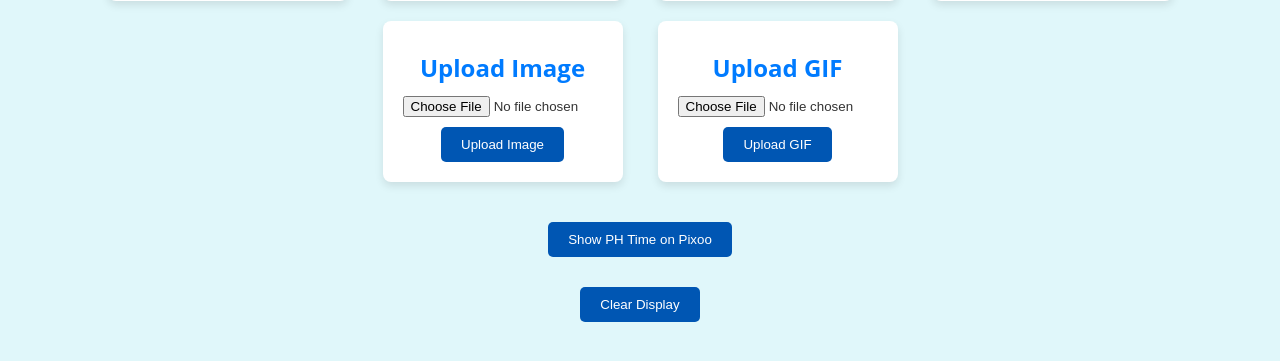
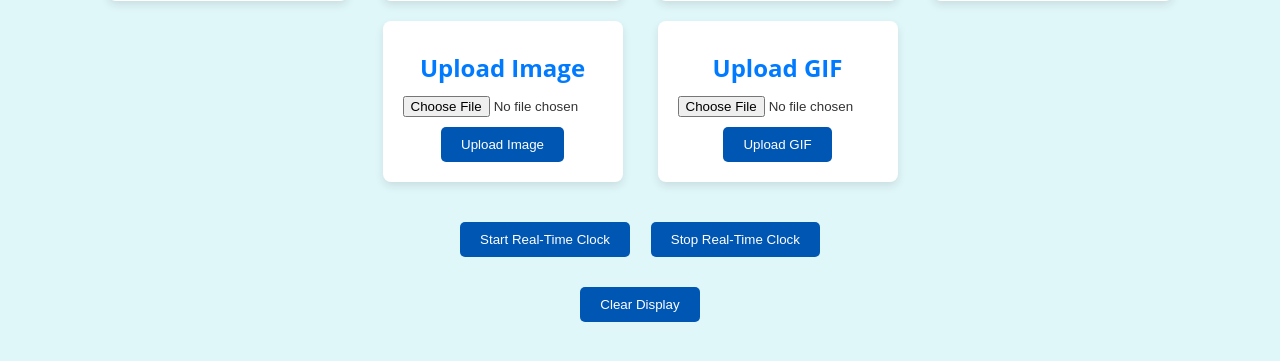
Before and after one commit to 13Joro/CPD, a Flask app: page / in a window 1280 px wide. Shown: the part 386-747 px from the top of the page. Run offline with Flask 3, Linux system fonts and the light colour scheme.

Commit message:
alreeady fixed real time update (12th commit)

```diff
--- a/app.py
+++ b/app.py
@@ -1,53 +1,34 @@
-import datetime
 import os
 import time
 import threading
+from datetime import datetime, timedelta
 from flask import Flask, render_template, request, jsonify
 from dotenv import load_dotenv
 from pixoo import Pixoo
 from PIL import Image, ImageDraw, ImageFont
-from datetime import datetime, timedelta
 
-
-# Load environment variables
 load_dotenv()
 
-# Configure Pixoo
 pixoo_host = os.getenv('PIXOO_HOST', '10.108.32.240')  # Replace with your Pixoo IP
 pixoo = Pixoo(pixoo_host)
 
 app = Flask(__name__)
 
-# Get the base directory
-BASE_DIR = os.path.dirname(os.path.abspath(__file__))
+time_running = False
+time_thread = None
 
-# Ensure directories exist for uploaded images and employee pictures
-os.makedirs(os.path.join(BASE_DIR, "static", "uploaded"), exist_ok=True)
-os.makedirs(os.path.join(BASE_DIR, "static", "employees"), exist_ok=True)
-
-# Path to the Cloudstaff logo
-LOGO_PATH = os.path.join(BASE_DIR, "static", "cloudstaff_logo.png")
-
-# Control variable for stopping GIF animation
+# Declare global variables for GIF processing
 gif_running = False
 gif_thread = None
 
-# Function to load pixel sprite from an image
 def load_pixel_sprite(img):
     img = img.convert("RGB")
     img = img.resize((64, 64))
-    pixels = []
-    for y in range(img.height):
-        row = []
-        for x in range(img.width):
-            row.append(img.getpixel((x, y)))
-        pixels.append(row)
-
+    pixels = [[img.getpixel((x, y)) for x in range(img.width)] for y in range(img.height)]
     return pixels
 
-# Function to clear the Pixoo display with a logo and message
 def clear_pixoo():
-    global gif_running
+    global gif_running, gif_thread
     gif_running = False  # Stop any running GIF
     if gif_thread is not None:
         gif_thread.join()  # Wait for the GIF thread to finish
@@ -55,18 +36,16 @@ def clear_pixoo():
     img = Image.new('RGB', (64, 64), color=(128, 128, 128))  # Gray background for visibility
     draw = ImageDraw.Draw(img)
 
-    # Load and place the Cloudstaff logo
+    # Ensure the existence of LOGO_PATH
+    LOGO_PATH = os.path.join(os.getcwd(), "static", "cloudstaff_logo.png")
     if os.path.exists(LOGO_PATH):
         logo = Image.open(LOGO_PATH).convert("RGB").resize((32, 32))
         img.paste(logo, (16, 5))
 
-    # Use the default font for text
     default_font = ImageFont.load_default()
     text = "No image"
-
-    # Calculate text size and placement
     w, h = draw.textbbox((0, 0), text, font=default_font)[2:]
-    draw.text(((64 - w) // 2, 40), text, font=default_font, fill=(255, 255, 255))  # Position text below the logo
+    draw.text(((64 - w) // 2, 40), text, font=default_font, fill=(255, 255, 255))
 
     # Send background image to Pixoo
     pixels = load_pixel_sprite(img)
@@ -86,6 +65,7 @@ def clear_display():
     return jsonify({"status": "success", "message": "Display cleared and ready for new images."})
 
 def handle_image_upload(file, extension):
+    BASE_DIR = os.path.dirname(os.path.abspath(__file__))  # Ensure BASE_DIR is defined
     uploaded_image_path = os.path.join(BASE_DIR, "static", "uploaded", f"uploaded_image.{extension}")
     file.save(uploaded_image_path)
 
@@ -116,18 +96,17 @@ def upload_image_png():
 def process_gif(file):
     global gif_running, gif_thread
 
+    BASE_DIR = os.path.dirname(os.path.abspath(__file__))  # Ensure BASE_DIR is defined
     file_path = os.path.join(BASE_DIR, "static", "uploaded", "uploaded_image.gif")
     file.save(file_path)
 
-    # Extract frames from GIF
+    frames = []
     with Image.open(file_path) as img:
-        frames = []
         for frame_index in range(img.n_frames):
             img.seek(frame_index)
             frame_pixels = load_pixel_sprite(img)
             frames.append(frame_pixels)
 
-    # Function to display GIF animation
     def display_gif():
         global gif_running
         gif_running = True
@@ -142,7 +121,6 @@ def process_gif(file):
                 pixoo.push()
                 time.sleep(0.1)
 
-    # Start animation in a separate thread
     gif_thread = threading.Thread(target=display_gif)
     gif_thread.start()
 
@@ -160,10 +138,10 @@ def upload_image_gif():
 @app.route('/view_profile', methods=['POST'])
 def view_profile():
     employee_name = request.json.get('name')
+    BASE_DIR = os.path.dirname(os.path.abspath(__file__))  # Ensure BASE_DIR is defined
     img_file_name = f"{employee_name.lower().replace(' ', '_')}.png"
     img_path = os.path.join(BASE_DIR, "static", "employees", img_file_name)
 
-    # Debugging output
     print(f"Received request for employee: {employee_name}")
     print(f"Expected image path: {img_path}")
 
@@ -191,29 +169,51 @@ def load_and_display_image(img_path):
     except Exception as e:
         print(f"Error displaying image: {e}")
 
-@app.route('/display_time', methods=['POST'])
-def display_time():
-    display_time_on_pixoo()
-    return jsonify({"status": "success", "message": "Time displayed on Pixoo."})
+def update_time_in_real_time():
+    global time_running
+    while time_running:
+        try:
+            current_utc_time = datetime.utcnow()
+            ph_time = current_utc_time + timedelta(hours=8)
+            formatted_time = ph_time.strftime('%H:%M')
 
-def display_time_on_pixoo():
-    current_utc_time = datetime.utcnow()
-    ph_time = current_utc_time + timedelta(hours=8)
-    formatted_time = ph_time.strftime('%H:%M')
+            img = Image.new('RGB', (64, 64), color=(0, 0, 0))
+            draw = ImageDraw.Draw(img)
+            default_font = ImageFont.load_default()
 
-    img = Image.new('RGB', (64, 64), color=(0, 0, 0))
-    draw = ImageDraw.Draw(img)
-    default_font = ImageFont.load_default()
+            w, h = draw.textbbox((0, 0), formatted_time, font=default_font)[2:]
+            draw.text(((64 - w) // 2, (64 - h) // 2), formatted_time, font=default_font, fill=(255, 255, 255))
 
-    w, h = draw.textbbox((0, 0), formatted_time, font=default_font)[2:]
-    draw.text(((64 - w) // 2, (64 - h) // 2), formatted_time, font=default_font, fill=(255, 255, 255))
+            pixels = load_pixel_sprite(img)
+            for y in range(len(pixels)):
+                for x in range(len(pixels[y])):
+                    r, g, b = pixels[y][x]
+                    pixoo.draw_pixel_at_location_rgb(x, y, r, g, b)
+            pixoo.push()
 
-    pixels = load_pixel_sprite(img)
-    for y in range(len(pixels)):
-        for x in range(len(pixels[y])):
-            r, g, b = pixels[y][x]
-            pixoo.draw_pixel_at_location_rgb(x, y, r, g, b)
-    pixoo.push()
+            time.sleep(1)
+
+        except Exception as e:
+            print(f"Error updating real-time clock: {e}")
+
+@app.route('/start_real_time_clock', methods=['POST'])
+def start_real_time_clock():
+    global time_running, time_thread
+    if time_running:
+        return jsonify({"status": "error", "message": "Real-time clock update already running."})
+
+    time_running = True
+    time_thread = threading.Thread(target=update_time_in_real_time)
+    time_thread.start()
+    return jsonify({"status": "success", "message": "Real-time clock update started."})
+
+@app.route('/stop_real_time_clock', methods=['POST'])
+def stop_real_time_clock():
+    global time_running
+    time_running = False
+    if time_thread:
+        time_thread.join()
+    return jsonify({"status": "success", "message": "Real-time clock update stopped."})
 
 if __name__ == '__main__':
     app.run(debug=True, host='0.0.0.0', port=5000)
--- a/templates/inventory.html
+++ b/templates/inventory.html
@@ -148,6 +148,24 @@
                 })
                 .catch(error => console.error("Error displaying time:", error));
         }
+
+        function startRealTimeClock() {
+            fetch('/start_real_time_clock', { method: 'POST' })
+                .then(response => response.json())
+                .then(data => {
+                    alert(data.message);
+                })
+                .catch(error => console.error("Error starting real-time clock:", error));
+        }
+
+        function stopRealTimeClock() {
+            fetch('/stop_real_time_clock', { method: 'POST' })
+                .then(response => response.json())
+                .then(data => {
+                    alert(data.message);
+                })
+                .catch(error => console.error("Error stopping real-time clock:", error));
+        }
     </script>
 </head>
 <body>
@@ -192,7 +210,11 @@
     </div>
 
     <div class="button-container">
-        <button onclick="displayPHTime()">Show PH Time on Pixoo</button>
+        <button onclick="startRealTimeClock()">Start Real-Time Clock</button>
+        &nbsp;
+        &nbsp;
+        &nbsp;
+        <button onclick="stopRealTimeClock()">Stop Real-Time Clock</button>
     </div>
     <div class="button-container">
         <button id="clearBtn" onclick="clearDisplay()">Clear Display</button>
```
